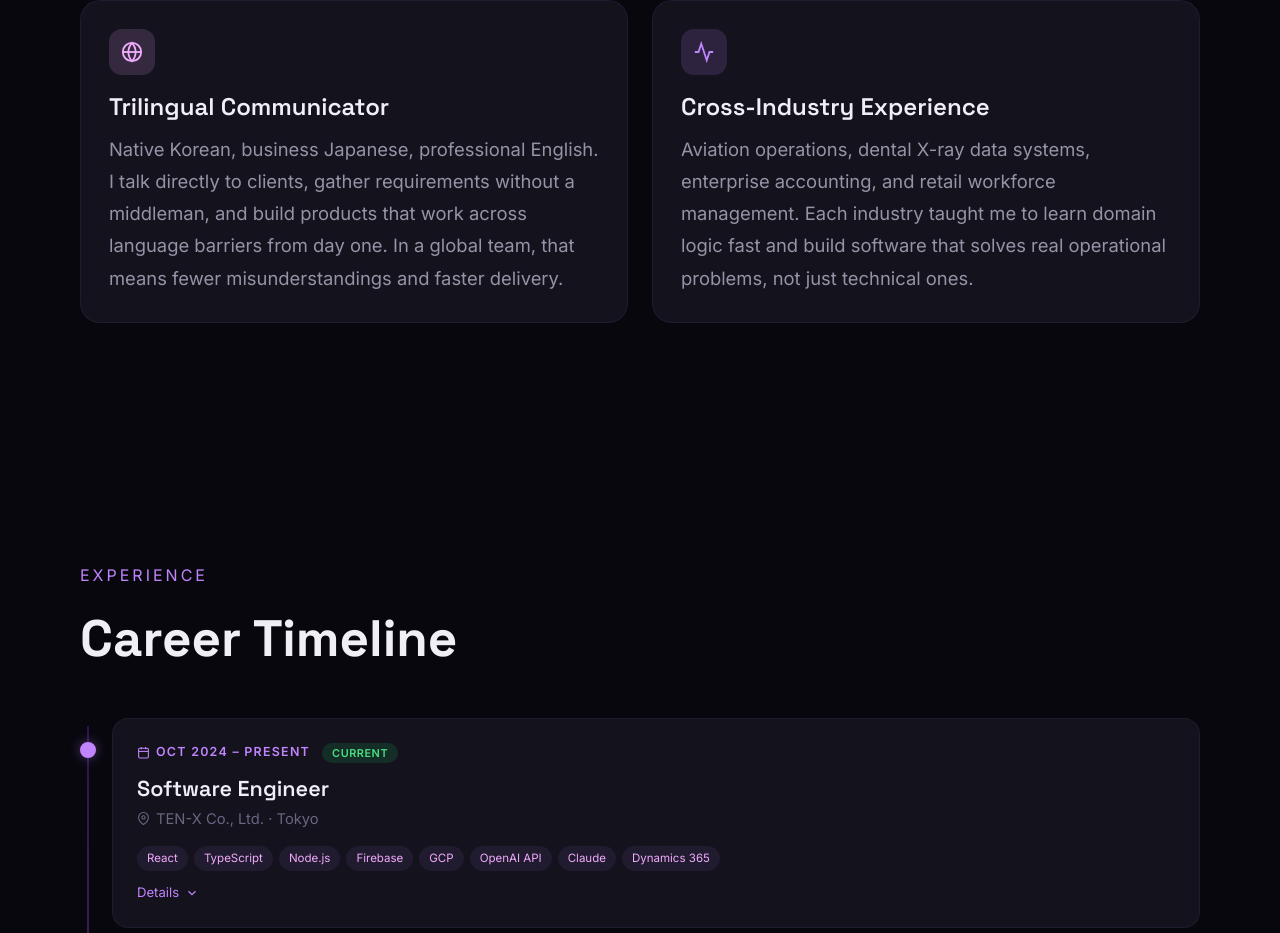
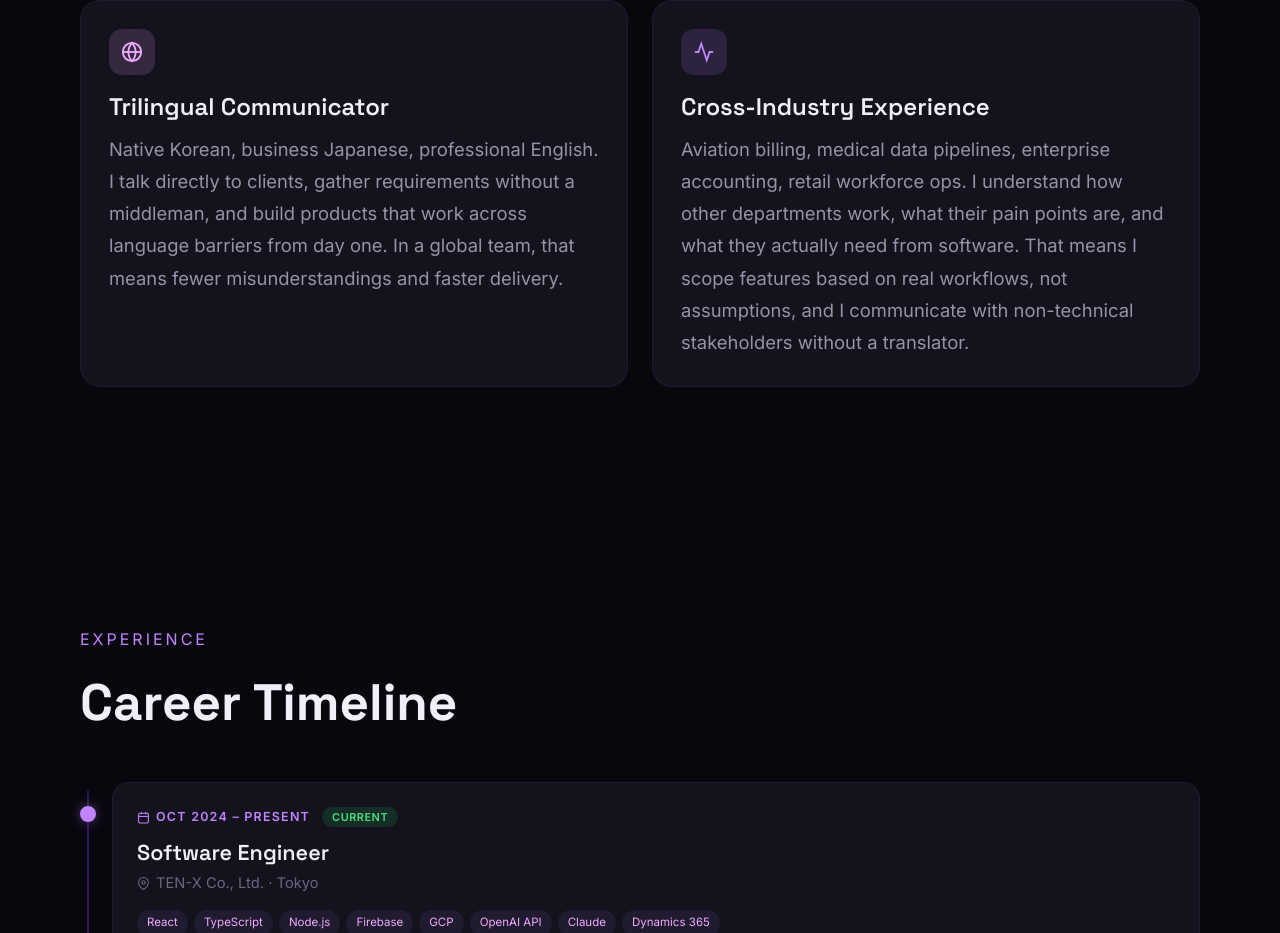
Before and after one commit to Irene3104/portfolio, a Next.js app: page / in a window 1280 px wide. Shown: the part 1619-2552 px from the top of the page. Built offline with nearby package versions, Linux system fonts and the light colour scheme.

Commit message:
Rewrite Cross-Industry card with domain knowledge impact

```diff
--- a/src/components/sections/About.tsx
+++ b/src/components/sections/About.tsx
@@ -39,7 +39,7 @@ const aboutCards: AboutCardData[] = [
     iconBg: "bg-[rgba(192,132,252,0.15)]",
     title: "Cross-Industry Experience",
     description:
-      "Aviation operations, dental X-ray data systems, enterprise accounting, and retail workforce management. Each industry taught me to learn domain logic fast and build software that solves real operational problems, not just technical ones.",
+      "Aviation billing, medical data pipelines, enterprise accounting, retail workforce ops. I understand how other departments work, what their pain points are, and what they actually need from software. That means I scope features based on real workflows, not assumptions, and I communicate with non-technical stakeholders without a translator.",
   },
 ];
 
```
